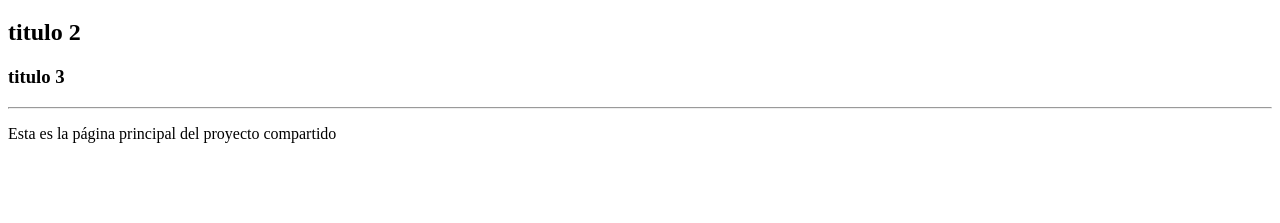
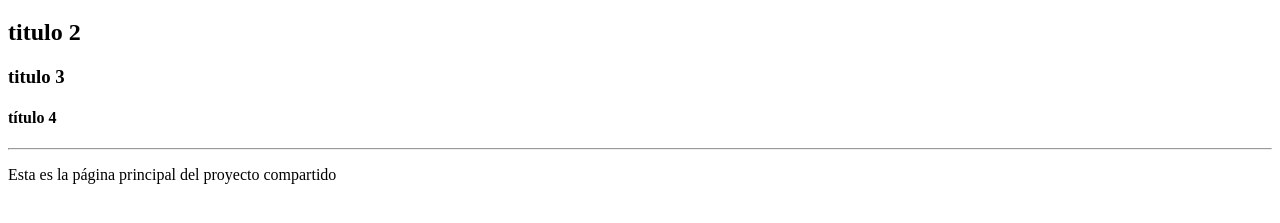
Before and after one commit to jonier1993/proyecto_compartido, a plain HTML site: page index.html in a window 1280 px wide. Shown: the part 61-284 px from the top of the page. Drawn offline with Linux system fonts and the light colour scheme.

Commit message:
Update index.html

```diff
--- a/index.html
+++ b/index.html
@@ -10,6 +10,7 @@
     <h1>titulo 1</h1>
     <h2>titulo 2</h2>
     <h3>titulo 3</h3>
+    <h4> título 4 </h4>
 
     <hr>
     <p>Esta es la página principal del proyecto compartido</p>
```
